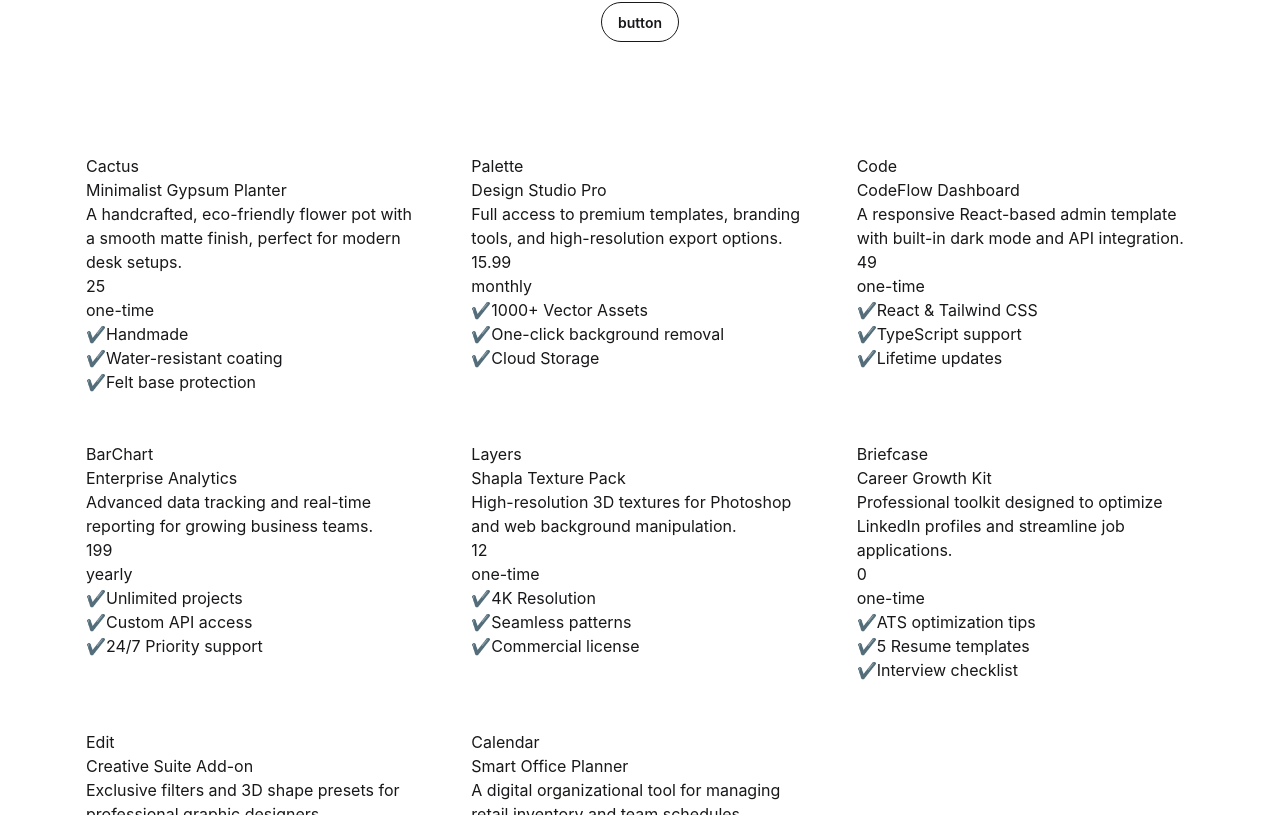
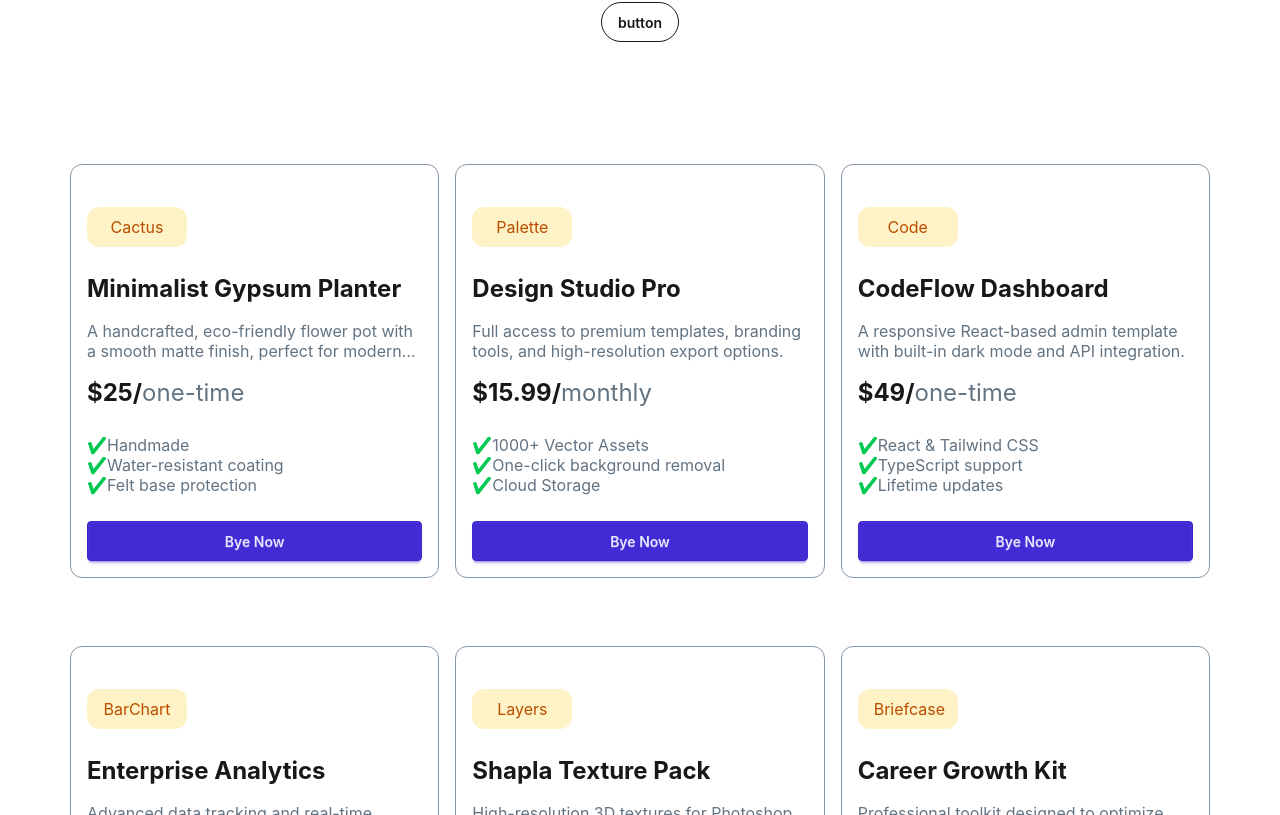
Before and after one commit to rakibulhasanutsho/DigiTools-Platform, a React (Vite) app: page / in a window 1280 px wide. Shown: the part 1165-1980 px from the top of the page. Built offline with nearby package versions, Linux system fonts and the light colour scheme.

Commit message:
complete products card design with json data dynamically

```diff
--- a/src/components/Models.jsx
+++ b/src/components/Models.jsx
@@ -19,34 +19,34 @@
   }, */}
   return (
     <div className='w-[1140px] mx-auto '>
-      <div className='my-20 text-center'>
+      <div className='my-20 text-center items-stretch'>
             <h3 className='text-[36px] font-extrabold  text-[#101727]'>Premium Digital Tools</h3>
-            <p className='text-[16px] leading-[20px] text-[#627382]'>Choose from our curated collection of premium digital products designed <br /> to boost your productivity and creativity.</p>
+            <p className='text-[16px] text-[#627382] leading-5 whitespace-normal'>Choose from our curated collection of premium digital products designed <br /> to boost your productivity and creativity.</p>
             <button className='btn btn-outline my-4 rounded-3xl'>button</button>
         </div>
-        <div className='grid grid-cols-3 gap-4 '>
-          {models.map(model=> <div className='p-4'>
-            <div className='flex justify-between'>
+        <div className='grid grid-cols-3 gap-4 bg-[#F2F2F2 space-y-5'>
+          {models.map(model=> <div className='p-4 my-[26px] border border border-[#8697a7] rounded-xl' >
+            <div className='my-[26px] '>
               {/* <img src={model.image} alt="" /> */}
-              <p className='text-right'>{model.icon}</p>
+              <p className=' max-w-25 text-center text-[#BB4D00] p-2 px-4 bg-[#FEF3C6] rounded-xl'>{model.icon}</p>
             </div>
-            <h3>{model.name}</h3>
-            <p> {model.description}</p>
-            <p>{model.price}</p>
-            <p>{model.period}</p>
-           <ul>
+            <h3 className='text-2xl font-bold text-[#101727 mb-4'>{model.name}</h3>
+            <p className='text-[16px] text-[#627382] leading-5 line-clamp-2 mb-4'> {model.description}</p>
+            <p className='text-2xl font-bold text-[#101727 '>${model.price}/<span className='text-[24px] text-[#627382] font-normal'>{model.period}</span> </p>
+            <p></p>
+           <ul className='my-[26px] '>
             {
               model.features.map((feature, id) =>{
                 return (
-                  <li key={id}>
-                  <span>✔</span>
+                  <li className='text-[16px] leading-[20px] text-[#627382]' key={id}>
+                  <span className='bg-green-500 bg-clip-text text-transparent'>✔</span>
                   <span>{feature}</span>
                 </li>
                 )
               })
             }
            </ul>
-
+           <button className='btn btn-primary w-full'>Bye Now</button>
 
           </div>)}
         </div>
```
